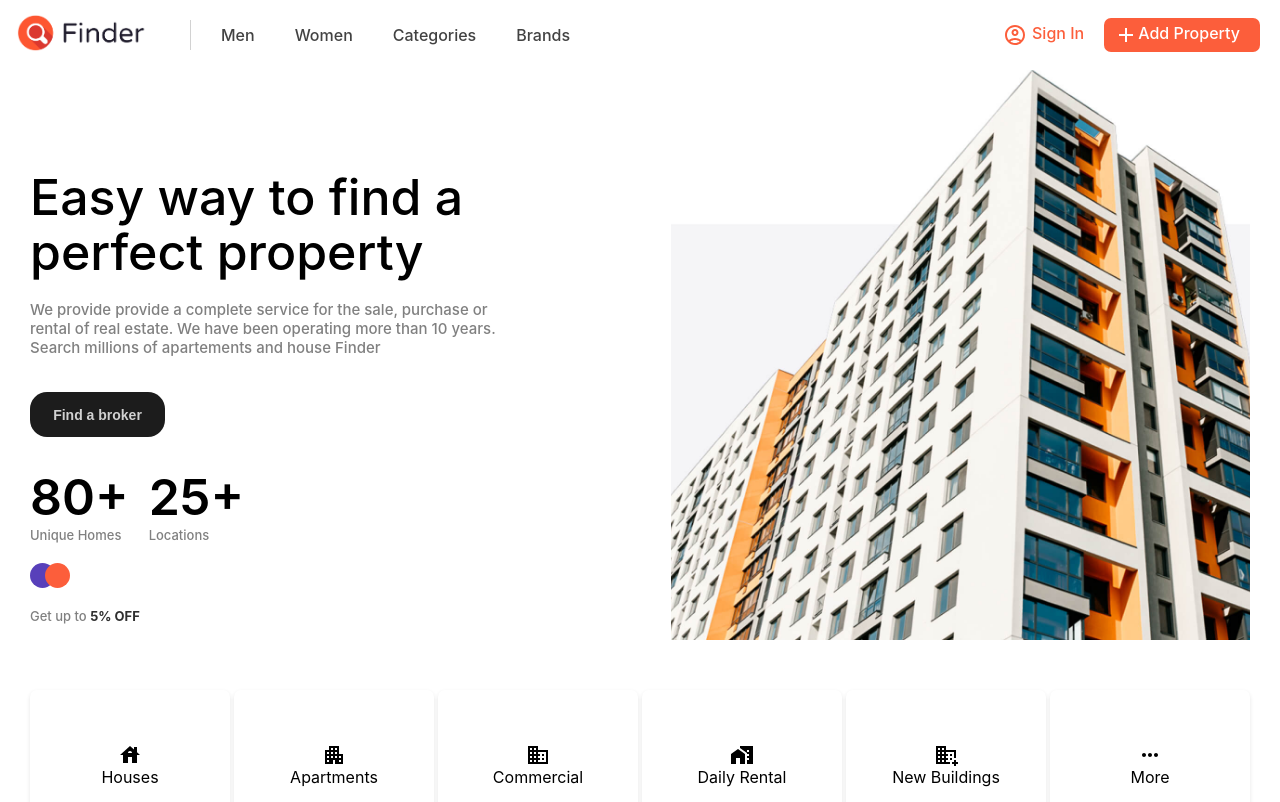
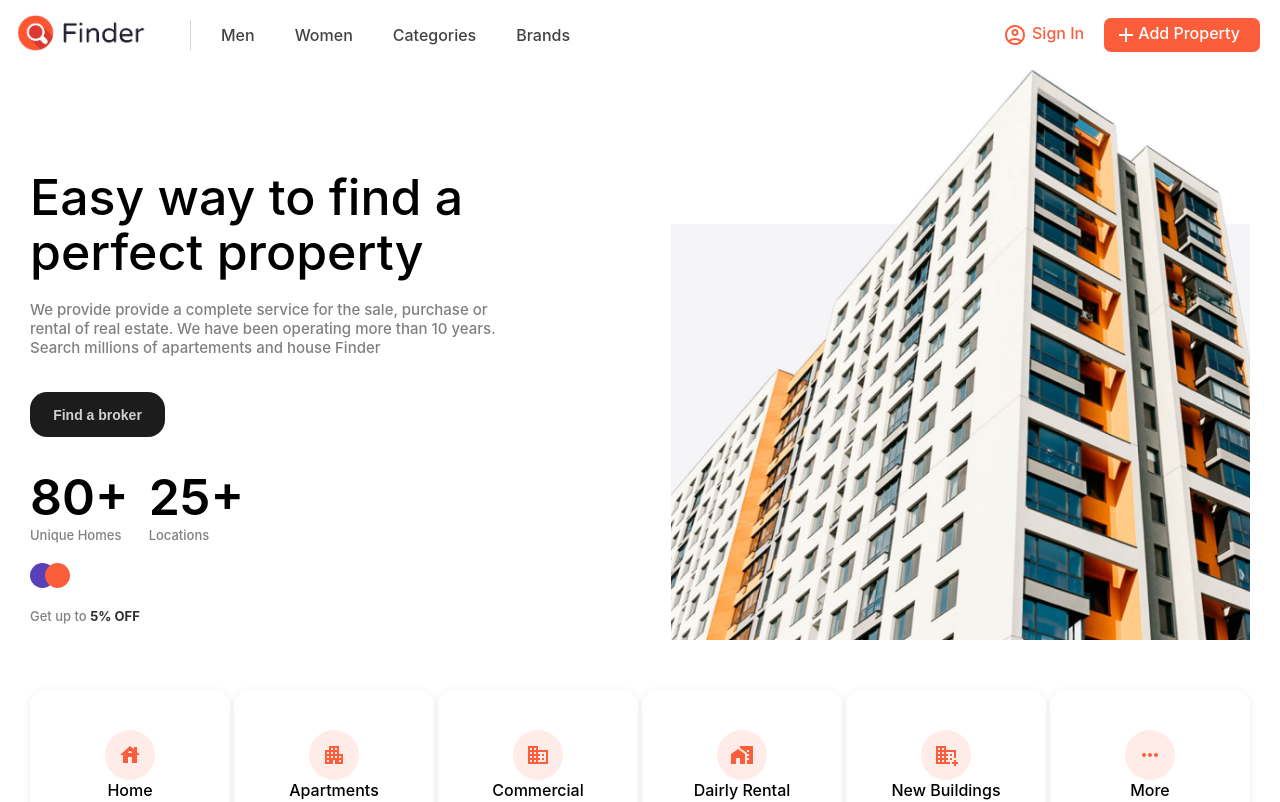
Before and after one commit to samsMay2001/project3, a React (Create React App) app: page / in a window 1280 px wide. Shown: the top 802 px of the page. Built offline with nearby package versions, Linux system fonts and the light colour scheme.

Commit message:
edits on midsection

```diff
--- /dev/null
+++ b/src/components/home/midSections/IconCardComp.jsx
@@ -0,0 +1,23 @@
+import { useState } from "react";
+
+export const IconCard = ({Icon, Text}) => {
+    const [activeIcon, setActiveIcon] = useState(false);
+    const handleMouseEnter = () => {
+        setActiveIcon(true);
+      };
+
+      const handleMouseLeave = () => {
+        setActiveIcon(false);
+      };
+
+    return(
+        <div className="mid-section-card" onMouseLeave={handleMouseLeave} onMouseEnter={handleMouseEnter}>
+            <div className={`card-icon ${ activeIcon && 'active-icon'}`}>
+                <Icon />
+            </div>
+            <div>{Text}</div>
+        </div>
+    )
+}
+
+// indian jones
--- a/src/components/home/midSections/midSections.css
+++ b/src/components/home/midSections/midSections.css
@@ -10,7 +10,7 @@
     justify-content: space-between;
 }
 .mid-section-card{
-    border-radius: 7px;
+    border-radius: 15px;
     height: 150px;
     width: 200px;
     display: flex;
@@ -18,5 +18,30 @@
     justify-content: center;
     align-items: center;
     cursor: pointer;
-    box-shadow: 0 2px 4px rgba(0, 0, 0, 0.1);
+    box-shadow: 0 2px 10px rgba(0, 0, 0, 0.076);
+    transition: box-shadow .3s ease;
+    font-weight: 500;
 }
+.card-icon{
+    /* border: 1px dashed grey; */
+    background-color: #ffece8;
+    border-radius: 30px;
+    display: flex;
+    width: 50px;
+    height: 50px;
+    justify-content: center;
+    align-items: center;
+    color: #FC5E3B;
+    text-decoration: none;
+    outline: none;
+    transition: background-color 0.3s ease, color 0.3s ease
+}
+.card-icon.active-icon{
+    background-color: #FC5E3B;
+    color: white;
+    /* transition: background-color .3s ease-in-out; */
+}
+
+.mid-section-card:hover{
+    box-shadow: 0 2px 10px rgba(0, 0, 0, 0.154);
+}
--- a/src/components/home/midSections/midSections.jsx
+++ b/src/components/home/midSections/midSections.jsx
@@ -10,35 +10,23 @@ import DomainAddIcon from '@mui/icons-material/DomainAdd';
 import MapsHomeWorkIcon from '@mui/icons-material/MapsHomeWork';
 import MoreHorizIcon from '@mui/icons-material/MoreHoriz';
 import { StoreIcon } from './store';
+import { useRef, useState } from 'react';
+import { IconCard } from './IconCardComp';
 
 export const MidSections = () => {
+    const midRef = useRef()
+    function triggleClick () {
+        // const
+    }
     return (
-        <div className="mid-section">
+        <div className="mid-section" ref={midRef}>
             <div className="mid-section-cards">
-                <div className="mid-section-card">
-                    <HouseIcon className='card-icon'/>
-                    <div>Houses</div>
-                </div>
-                <div className="mid-section-card">
-                    <ApartmentIcon className='card-icon'/>
-                    <div>Apartments</div>
-                </div>
-                <div className="mid-section-card">
-                    <BusinessIcon className='card-icon'/>
-                    <div>Commercial</div>
-                </div>
-                <div className="mid-section-card">
-                    <MapsHomeWorkIcon className='card-icon'/>
-                    <div>Daily Rental</div>
-                </div>
-                <div className="mid-section-card">
-                    <DomainAddIcon className='card-icon'/>
-                    <div>New Buildings</div>
-                </div>
-                <div className="mid-section-card">
-                    <MoreHorizIcon className='card-icon'/>
-                    <div>More</div>
-                </div>
+                <IconCard Icon={HouseIcon} Text={'Home'}/>
+                <IconCard Icon={ApartmentIcon} Text={'Apartments'}/>
+                <IconCard Icon={BusinessIcon} Text={'Commercial'}/>
+                <IconCard Icon={MapsHomeWorkIcon} Text={'Dairly Rental'}/>
+                <IconCard Icon={DomainAddIcon} Text={'New Buildings'}/>
+                <IconCard Icon={MoreHorizIcon} Text={'More'}/>
             </div>
         </div>
     )
--- a/src/components/navbar/navbar.jsx
+++ b/src/components/navbar/navbar.jsx
@@ -22,7 +22,7 @@ export const NavBar = () => {
             setShowShadow(scrollPosition > threshold);
         })
         return (
-            window.removeEventListener('scroll', ()=> {console.log('a')})
+            window.removeEventListener('scroll', ()=>{})
         )
     })
     return (
```
